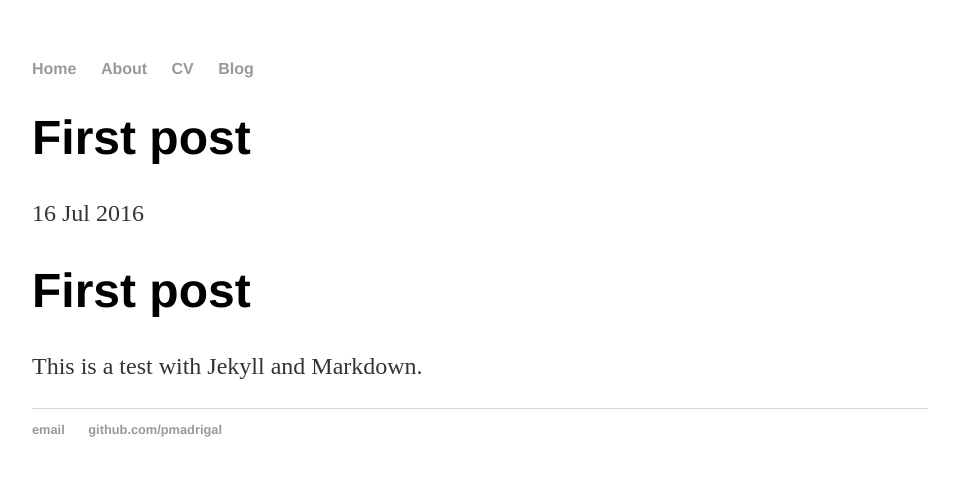
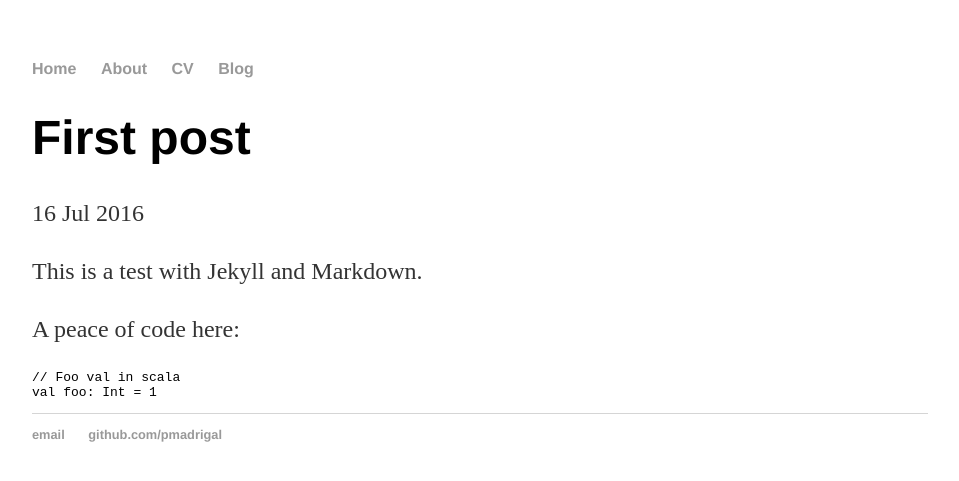
Before and after one commit to pmadrigal/pmadrigal.github.io, a Jekyll site: the page built from _posts/2016-07-16-first-post.md, in a window 1280 px wide. Shown: the top 481 px of the page, without its empty margins (160-1119 px from the left). Built offline with Jekyll 4.4.1, drawn with Linux system fonts in a browser that asks for light colours.

Commit message:
Update 2016-07-16-first-post.md

````diff
--- a/_posts/2016-07-16-first-post.md
+++ b/_posts/2016-07-16-first-post.md
@@ -4,6 +4,10 @@ title: "First post"
 date: 2016-07-16
 ---
 
-# First post
+This is a test with Jekyll and Markdown.
 
-This is a test with Jekyll and Markdown.
+A peace of code here:
+```scala
+// Foo val in scala
+val foo: Int = 1
+```
````
